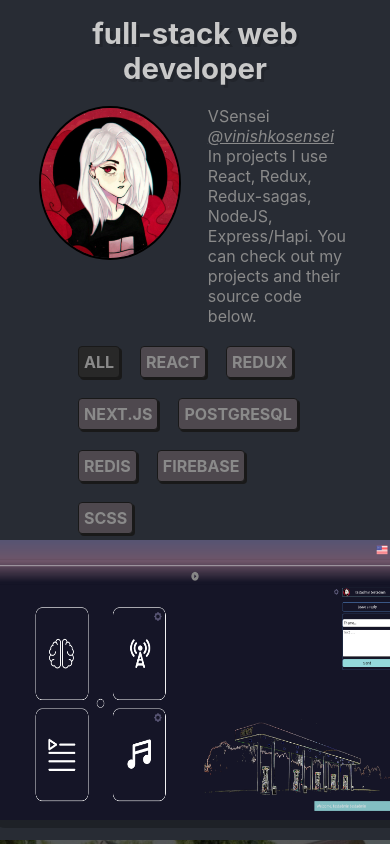
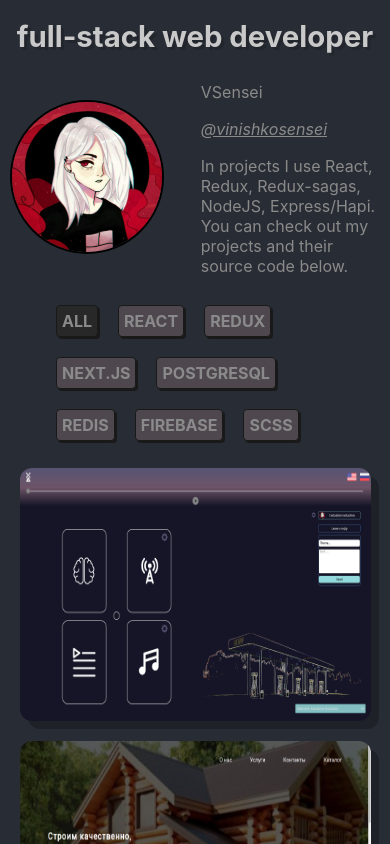
Before and after one commit to vsensei/vsensei.github.io, a React (Create React App) app: page / in a window 390 px wide. Shown: the top 844 px of the page. Built offline with nearby package versions, Linux system fonts and the light colour scheme.

Commit message:
changed styles for mobile devices

```diff
--- a/src/App.scss
+++ b/src/App.scss
@@ -21,6 +21,10 @@
   .App-content {
     @extend %hor-cent-block;
     width: 80%;
+
+    @media screen and (orientation: portrait) and (max-width: 600px) {
+      width: 95%;
+    }
 
     .main {
       padding: 5% 0 3% 0;
@@ -48,6 +52,11 @@
         border-radius: 12px;
         background-size: 100% 100%;
         overflow: hidden;
+
+        @media screen and (orientation: portrait) and (max-width: 600px) {
+          min-width: 90vw;
+          height: 30vh;
+        }
 
         .project-overlay {
           @include mixins.setwidthandheight(100%, 100%);
--- a/src/components/main-info/main-info.styles.scss
+++ b/src/components/main-info/main-info.styles.scss
@@ -20,11 +20,17 @@
     justify-content: center;
     gap: 10%;
 
+    @media screen and (orientation: portrait) and (max-width: 600px) {
+      height: 25vh;
+    }
+
     .avatar {
-      @include mixins.setwidthandheight(150px, 150px);
+      @extend %fullheight;
+      @extend %columnflex;
+      justify-content: center;
 
       img {
-        @include mixins.setwidthandheight(100%, 100%);
+        @include mixins.setwidthandheight(150px, 150px);
         border-radius: 50%;
         border: 2px solid black;
       }
--- a/src/styles/_common.scss
+++ b/src/styles/_common.scss
@@ -56,3 +56,11 @@
 %emptycontent {
   content: '';
 }
+
+%fullwidth {
+  width: 100%;
+}
+
+%fullheight {
+  height: 100%;
+}
```
